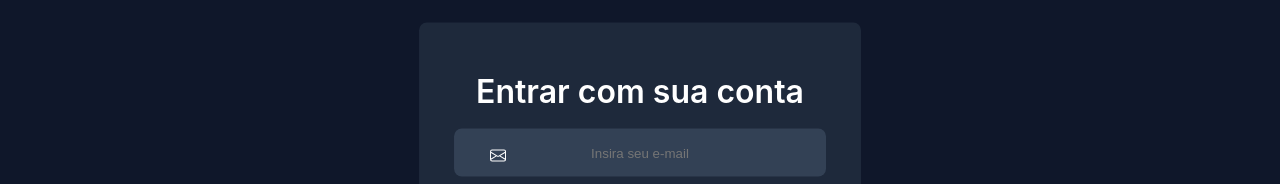
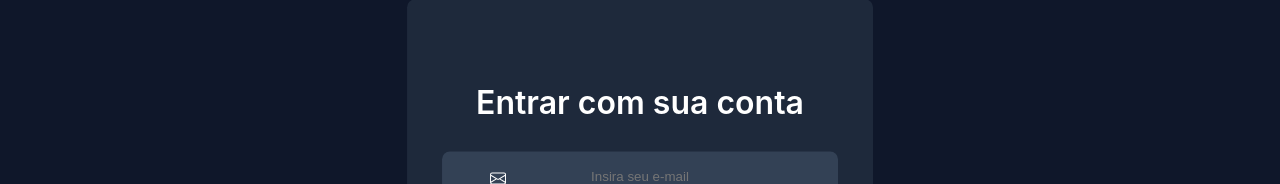
Before and after one commit to iagoOliv/KyberTrain, a React (Vite) app: page /login in a window 1280 px wide. Shown: the part 204-388 px from the top of the page. Built offline with nearby package versions, Linux system fonts and the light colour scheme.

Commit message:
Alterações no componente Input, estilizações, e inicio da página Login

```diff
--- a/src/Pages/Login/Login.tsx
+++ b/src/Pages/Login/Login.tsx
@@ -14,7 +14,7 @@ function Login() {
         <section className="container__fullscreen--withheader">
             <div className="login">
                 <form className="login__form">
-                    <h1 className="page__title">Entrar com sua conta</h1>
+                    <h1 className="login__title">Entrar com sua conta</h1>
                     <div className="login__wrapper">
                         <InputText inputType="email" inputIcon={ <Envelope></Envelope> } inputMessage="Insira seu e-mail" />
                         <InputText inputType="password" inputIcon={ <Lock></Lock> }  inputMessage="Insira sua senha"/>
```
